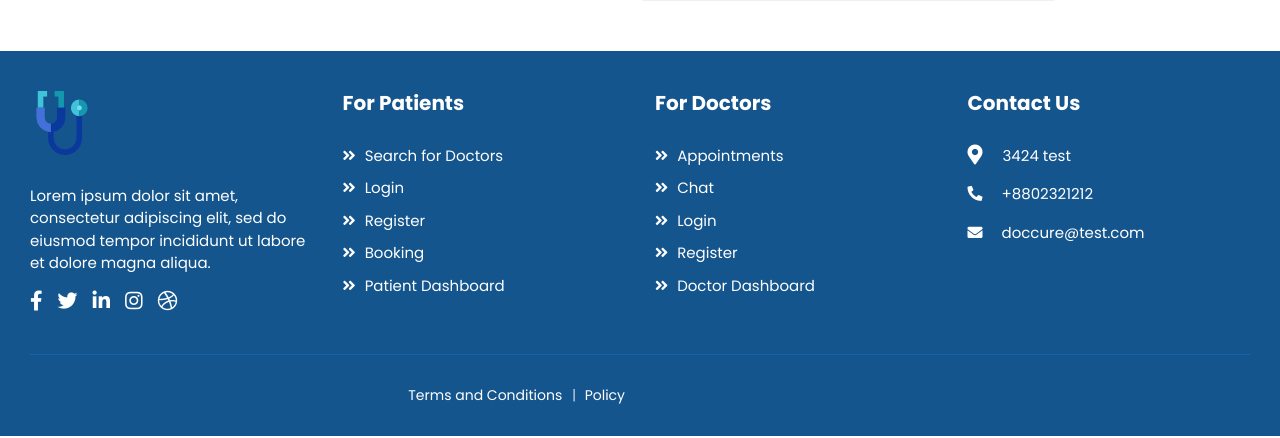
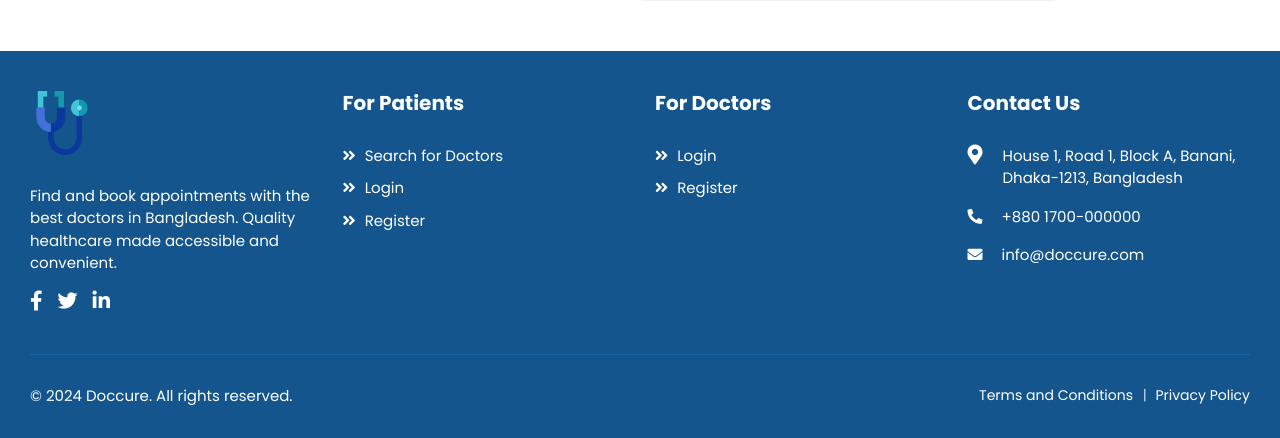
Before and after one commit to manjurulhoque/doccure, a Django app: page /accounts/doctor/register/ in a window 1280 px wide. Shown: the part 753-1191 px from the top of the page. Run offline with Django 3.2, Linux system fonts and the light colour scheme; some libraries are stand-ins or nearby versions.

Commit message:
Fixed footer with dynamic links

```diff
--- a/patients/views.py
+++ b/patients/views.py
@@ -5,7 +5,6 @@ from django.views.generic import UpdateView, DetailView, View
 from django.views.generic.base import TemplateView
 from django.contrib import messages
 from django.template.loader import render_to_string
-from django.utils.html import strip_tags
 from django.http import HttpResponse
 
 from accounts.models import User
--- a/templates/includes/footer.html
+++ b/templates/includes/footer.html
@@ -2,103 +2,90 @@
 
 <!-- Footer -->
 <footer class="footer">
-
     <!-- Footer Top -->
     <div class="footer-top">
         <div class="container-fluid">
             <div class="row">
                 <div class="col-lg-3 col-md-6">
-
                     <!-- Footer Widget -->
                     <div class="footer-widget footer-about">
                         <div class="footer-logo">
-                            <img src="{% static 'assets/img/logo1.png' %}" alt="logo">
+                            <img src="{% static 'assets/img/logo1.png' %}" alt="Doccure">
                         </div>
                         <div class="footer-about-content">
-                            <p>Lorem ipsum dolor sit amet, consectetur adipiscing elit, sed do eiusmod tempor incididunt ut labore et dolore magna aliqua. </p>
+                            <p>Find and book appointments with the best doctors in Bangladesh. Quality healthcare made accessible and convenient.</p>
                             <div class="social-icon">
                                 <ul>
                                     <li>
-                                        <a href="#" target="_blank"><i class="fab fa-facebook-f"></i> </a>
+                                        <a href="https://facebook.com" target="_blank"><i class="fab fa-facebook-f"></i></a>
                                     </li>
                                     <li>
-                                        <a href="#" target="_blank"><i class="fab fa-twitter"></i> </a>
+                                        <a href="https://twitter.com" target="_blank"><i class="fab fa-twitter"></i></a>
                                     </li>
                                     <li>
-                                        <a href="#" target="_blank"><i class="fab fa-linkedin-in"></i></a>
-                                    </li>
-                                    <li>
-                                        <a href="#" target="_blank"><i class="fab fa-instagram"></i></a>
-                                    </li>
-                                    <li>
-                                        <a href="#" target="_blank"><i class="fab fa-dribbble"></i> </a>
+                                        <a href="https://linkedin.com" target="_blank"><i class="fab fa-linkedin-in"></i></a>
                                     </li>
                                 </ul>
                             </div>
                         </div>
                     </div>
                     <!-- /Footer Widget -->
-
                 </div>
 
                 <div class="col-lg-3 col-md-6">
-
                     <!-- Footer Widget -->
                     <div class="footer-widget footer-menu">
                         <h2 class="footer-title">For Patients</h2>
                         <ul>
-                            <li><a href="#"><i class="fas fa-angle-double-right"></i> Search for Doctors</a></li>
-                            <li><a href="#"><i class="fas fa-angle-double-right"></i> Login</a></li>
-                            <li><a href="#"><i class="fas fa-angle-double-right"></i> Register</a></li>
-                            <li><a href="#"><i class="fas fa-angle-double-right"></i> Booking</a></li>
-                            <li><a href="#"><i class="fas fa-angle-double-right"></i> Patient Dashboard</a></li>
+                            <li><a href="{% url 'doctors:list' %}"><i class="fas fa-angle-double-right"></i> Search for Doctors</a></li>
+                            <li><a href="{% url 'accounts:login' %}"><i class="fas fa-angle-double-right"></i> Login</a></li>
+                            <li><a href="{% url 'accounts:patient-register' %}"><i class="fas fa-angle-double-right"></i> Register</a></li>
+                            {% if user.is_authenticated and user.role == 'patient' %}
+                                <li><a href="{% url 'patients:dashboard' %}"><i class="fas fa-angle-double-right"></i> Patient Dashboard</a></li>
+                            {% endif %}
                         </ul>
                     </div>
                     <!-- /Footer Widget -->
-
                 </div>
 
                 <div class="col-lg-3 col-md-6">
-
                     <!-- Footer Widget -->
                     <div class="footer-widget footer-menu">
                         <h2 class="footer-title">For Doctors</h2>
                         <ul>
-                            <li><a href="#"><i class="fas fa-angle-double-right"></i> Appointments</a></li>
-                            <li><a href="#"><i class="fas fa-angle-double-right"></i> Chat</a></li>
-                            <li><a href="#"><i class="fas fa-angle-double-right"></i> Login</a></li>
-                            <li><a href="#"><i class="fas fa-angle-double-right"></i> Register</a></li>
-                            <li><a href="#"><i class="fas fa-angle-double-right"></i> Doctor Dashboard</a></li>
+                            {% if user.is_authenticated and user.role == 'doctor' %}
+                                <li><a href="{% url 'doctors:appointments' %}"><i class="fas fa-angle-double-right"></i> Appointments</a></li>
+                                <li><a href="{% url 'doctors:dashboard' %}"><i class="fas fa-angle-double-right"></i> Doctor Dashboard</a></li>
+                            {% else %}
+                                <li><a href="{% url 'accounts:login' %}"><i class="fas fa-angle-double-right"></i> Login</a></li>
+                                <li><a href="{% url 'accounts:doctor-register' %}"><i class="fas fa-angle-double-right"></i> Register</a></li>
+                            {% endif %}
                         </ul>
                     </div>
                     <!-- /Footer Widget -->
-
                 </div>
 
                 <div class="col-lg-3 col-md-6">
-
                     <!-- Footer Widget -->
                     <div class="footer-widget footer-contact">
                         <h2 class="footer-title">Contact Us</h2>
                         <div class="footer-contact-info">
                             <div class="footer-address">
                                 <span><i class="fas fa-map-marker-alt"></i></span>
-                                <p> 3424 test </p>
+                                <p>House 1, Road 1, Block A, Banani, Dhaka-1213, Bangladesh</p>
                             </div>
                             <p>
                                 <i class="fas fa-phone-alt"></i>
-                                +8802321212
+                                +880 1700-000000
                             </p>
                             <p class="mb-0">
                                 <i class="fas fa-envelope"></i>
-                                doccure@test.com
+                                info@doccure.com
                             </p>
                         </div>
                     </div>
                     <!-- /Footer Widget -->
-
                 </div>
-
             </div>
         </div>
     </div>
@@ -107,29 +94,29 @@
     <!-- Footer Bottom -->
     <div class="footer-bottom">
         <div class="container-fluid">
-
             <!-- Copyright -->
             <div class="copyright">
                 <div class="row">
                     <div class="col-md-6 col-lg-6">
-
+                        <div class="copyright-text">
+                            <p class="mb-0">&copy; 2024 Doccure. All rights reserved.</p>
+                        </div>
+                    </div>
+                    <div class="col-md-6 col-lg-6">
                         <!-- Copyright Menu -->
                         <div class="copyright-menu">
                             <ul class="policy-menu">
-                                <li><a href="term-condition.html">Terms and Conditions</a></li>
-                                <li><a href="privacy-policy.html">Policy</a></li>
+                                <li><a href="#">Terms and Conditions</a></li>
+                                <li><a href="#">Privacy Policy</a></li>
                             </ul>
                         </div>
                         <!-- /Copyright Menu -->
-
                     </div>
                 </div>
             </div>
             <!-- /Copyright -->
-
         </div>
     </div>
     <!-- /Footer Bottom -->
-
 </footer>
 <!-- /Footer -->
```
Also changed, not shown: db.sqlite3.
